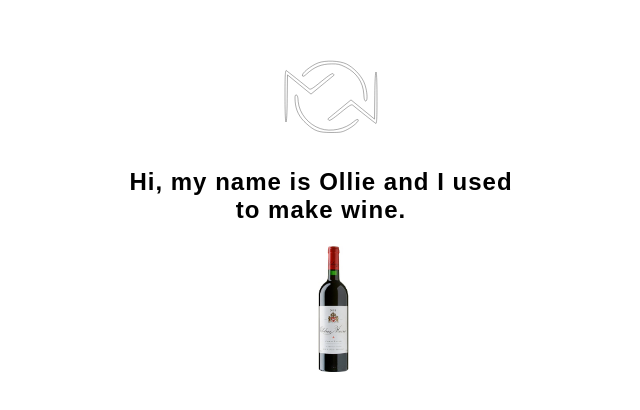
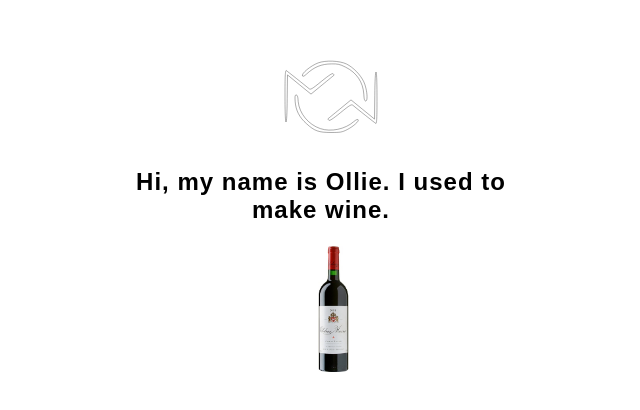
Before and after one commit to olbol-sabai/portfolio, a React (Create React App) app: page / in a window 1280 px wide. Shown: the part 144-554 px from the top of the page, without its empty margins (319-959 px from the left). Built offline with nearby package versions, Linux system fonts and the light colour scheme.

Commit message:
smaller logo

```diff
--- a/src/containers/Landing/Landing.js
+++ b/src/containers/Landing/Landing.js
@@ -95,7 +95,7 @@ const Landing = ({ history }) => {
             }, 13000)
         setTimeout(() => {
             setCurrentPic(WINEPNG)
-        }, 9000)
+        }, 8500)
     }, [])
 
     return (
@@ -108,6 +108,7 @@ const Landing = ({ history }) => {
                 <motion.svg
                     key="SVG"
                     x={-10}
+                    scale={0.8}
                     style={startExit && { opacity: 0 }}
                     className={classes.SVG}
                     viewBox="0 0 100 100">
@@ -156,13 +157,13 @@ const Landing = ({ history }) => {
                         variants={hiVariant}
                         initial="initial"
                         animate="animate"
-                        className={classes.Words}> Hi, my name is Ollie and I used to make wine. </motion.h2>
+                        className={classes.Words}> Hi, my name is Ollie. I used to make wine. </motion.h2>
                     <motion.div
                         key="winepic"
                         variants={wineVariant}
                         initial="initial"
                         animate="animate"
-                        x={-10}
+                        x={-13}
                         className={classes.WineDropImage}>
                         <motion.img
                             style={{ cursor: 'pointer' }}
```
